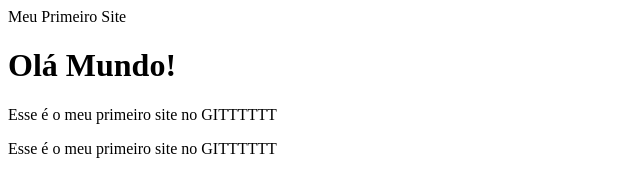
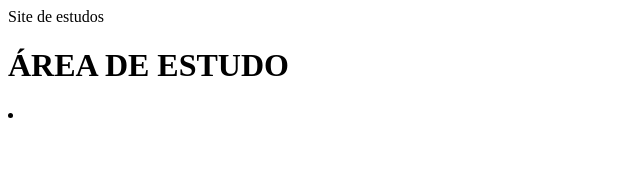
Before and after one commit to Gabriel-1812/projeto.site1, a plain HTML site: page index.html in a window 1280 px wide. Shown: the whole page, without its empty margins (0-640 px from the left). Drawn offline with Linux system fonts and the light colour scheme.

Commit message:
Update index.html

```diff
--- a/index.html
+++ b/index.html
@@ -2,11 +2,16 @@
 <html lang="eng">
 <head>
 	<meta charset = "UTF-8"
-	<title> Meu Primeiro Site </title>
+	<title> Site de estudos </title>
 </head>
 <body>
-	<h1> Olá Mundo! </h1>
-	<p> Esse é o meu primeiro site no GITTTTTT </p>
-	<p> Esse é o meu primeiro site no GITTTTTT </p>
+	<header>
+		<h1> ÁREA DE ESTUDO </h1>
+		<nav>
+			<dl>
+				<li>
+
+
+
 </body>
 </html>
```
